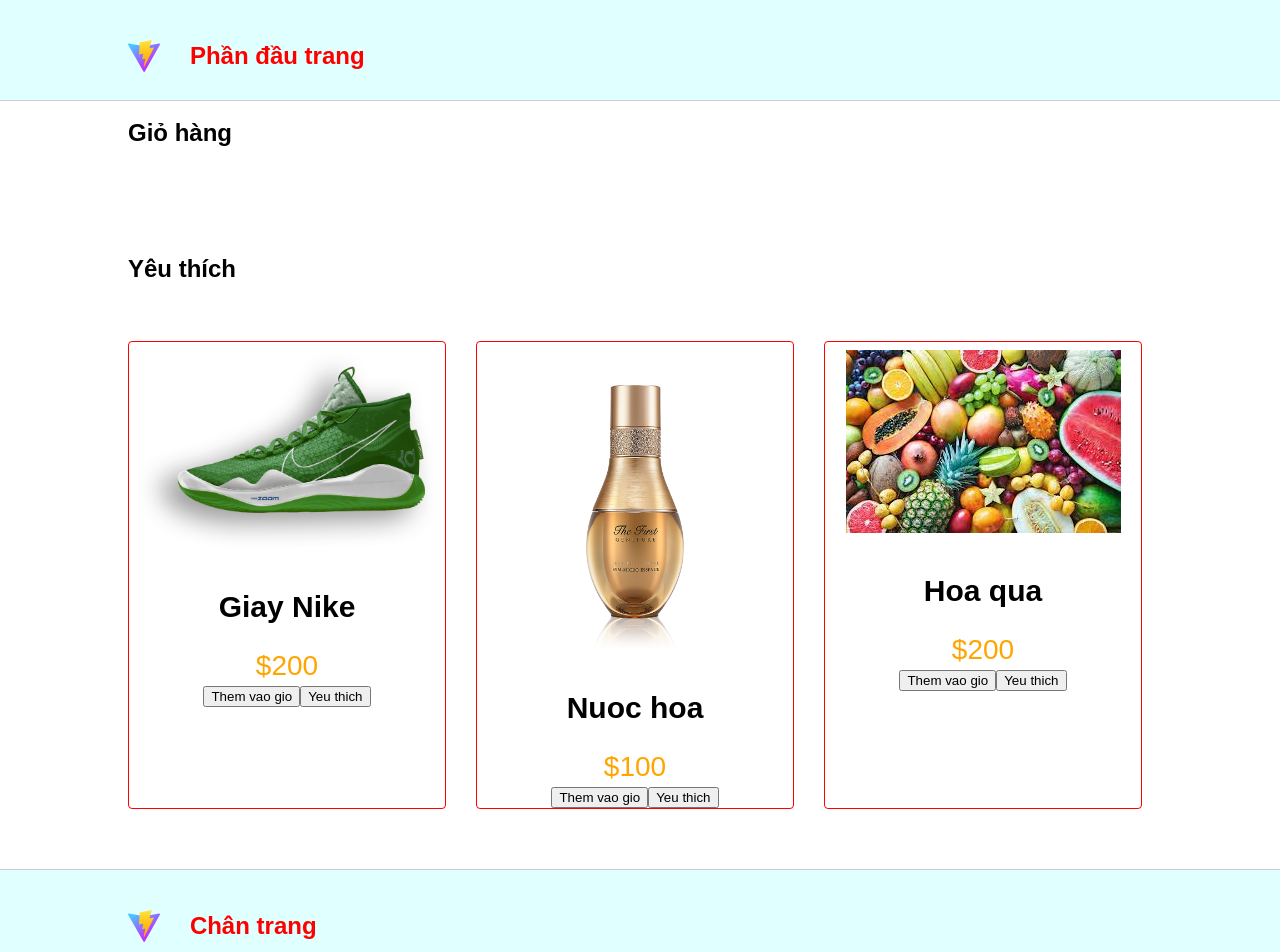
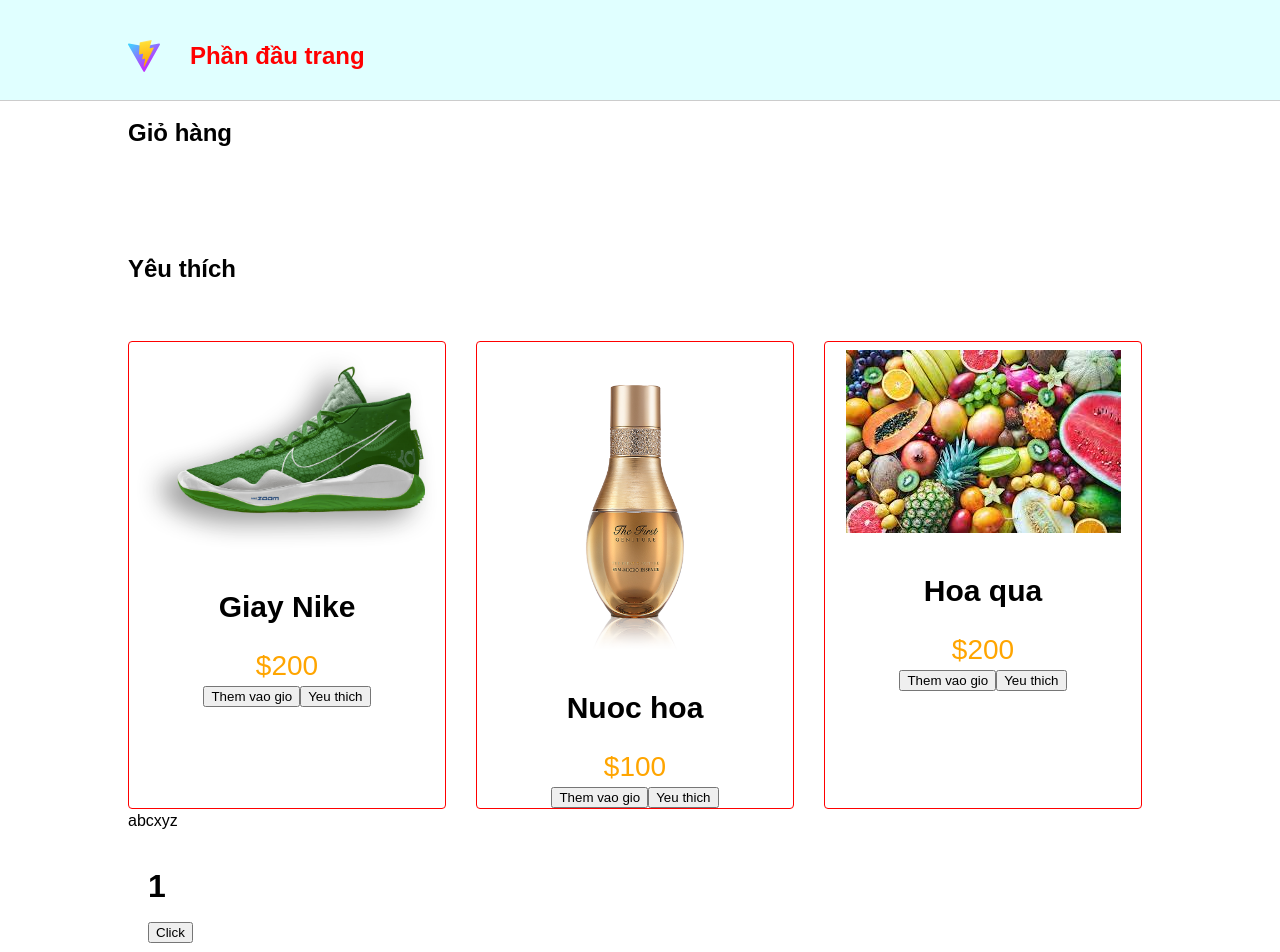
Before and after one commit to thuongbx/nhap-mon-react, a React (Vite) app: page / in a window 1280 px wide. Shown: the top 952 px of the page. Built offline with nearby package versions, Linux system fonts and the light colour scheme.

Commit message:
Thêm components Tăng số

```diff
--- a/src/App.tsx
+++ b/src/App.tsx
@@ -4,12 +4,15 @@ import Header from "./components/header/Header";
 import Footer from "./components/footer/Footer";
 import DanhSachSanPham from "./components/danh-sach-san-pham/DanhSachSanPham";
 import { GioHang as GioHangType, GioHangContext } from "./gioHangContext";
-import GioHang from "./components/GioHang/GioHang";
+import GioHang from "./components/gioHang/GioHang";
+import GiaDinh from "./components/giaDinh/GiaDinh";
+import TangSo from "./components/tangSo/TangSo";
 
 function App() {
   const [count, setCount] = useState(0);
   const [gioHang, setGioHang] = useState<string[]>([]);
   const [yeuThich, setYeuThich] = useState<string[]>([]);
+  const [counter, setCounter] = useState(1);
 
   const gioHangData: GioHangType = {
     gioHang,
@@ -24,6 +27,8 @@ function App() {
       <main>
         <GioHang />
         <DanhSachSanPham />
+        <GiaDinh/>
+        <TangSo/>
       </main>
       <Footer />
     </GioHangContext.Provider>
--- /dev/null
+++ b/src/components/tangSo/TangSo.tsx
@@ -0,0 +1,16 @@
+import { useState } from "react";
+
+const TangSo = () => {
+    const [counter, setCounter] = useState(1)
+    const hamTangSo = () => {
+        setCounter(counter + 1);
+    }
+    return (
+        <div className="App" style={{padding: 20}}>
+            <h1>{counter}</h1>
+            <button onClick={hamTangSo}>Click</button>
+        </div>
+    )
+}
+
+export default TangSo;
```
